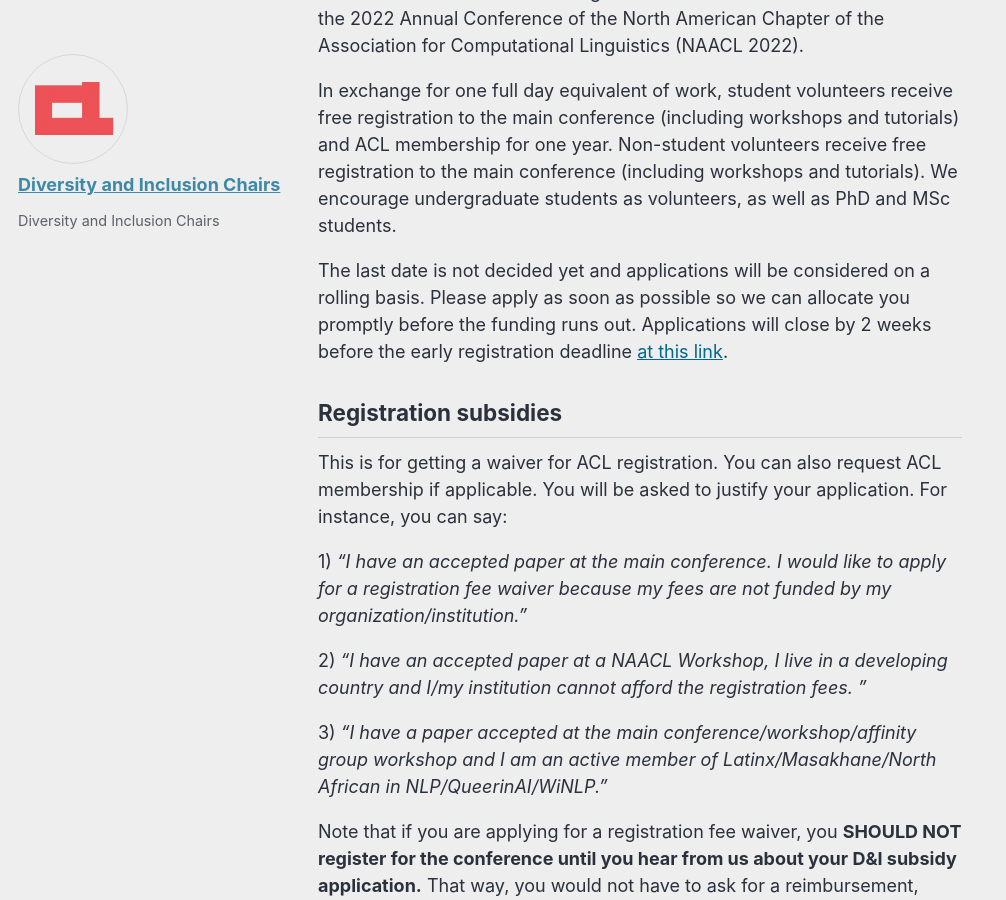
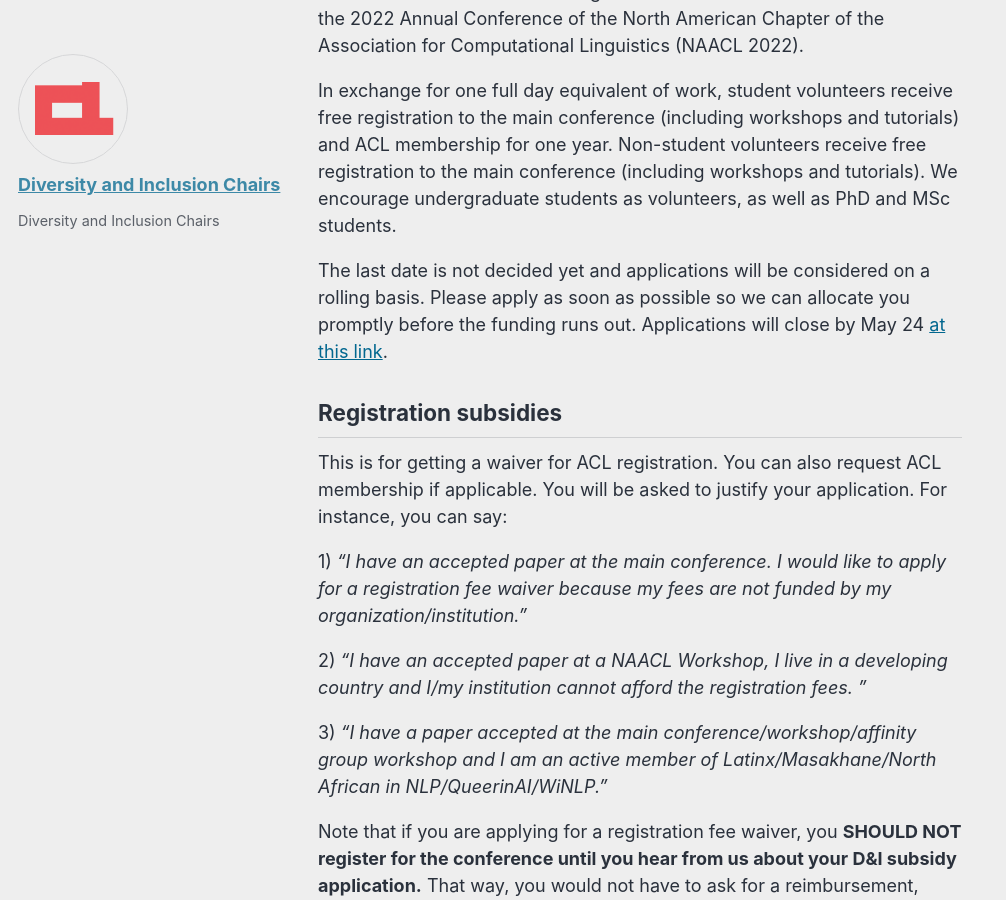
Before and after one commit to naacl-org/naacl-2022-website, a Jekyll site: the page built from _posts/2022-04-19-subsidies.md, in a window 1280 px wide and 900 px high, scrolled down 425 px. Shown: the whole window, without its empty margins (0-1006 px from the left). Built offline with Jekyll 4.4.1, drawn with Linux system fonts in a browser that asks for light colours; cached includes are drawn as plain includes; comment, search, counter and statistics services are not loaded; some of the changed text lies outside the part shown.

Commit message:
Add last date

```diff
--- a/_posts/2022-04-19-subsidies.md
+++ b/_posts/2022-04-19-subsidies.md
@@ -17,7 +17,7 @@ NAACL 2022 is providing D&I funds for registration, caregiving, bandwidth, trave
 
 In exchange for one full day equivalent of work, student volunteers receive free registration to the main conference (including workshops and tutorials) and ACL membership for one year. Non-student volunteers receive free registration to the main conference (including workshops and tutorials). We encourage undergraduate students as volunteers, as well as PhD and MSc students.
 
-The last date is not decided yet and applications will be considered on a rolling basis. Please apply as soon as possible so we can allocate you promptly before the funding runs out. Applications will close by 2 weeks before the early registration deadline [at this link](https://forms.office.com/Pages/ResponsePage.aspx?id=DQSIkWdsW0yxEjajBLZtrQAAAAAAAAAAAAO__UAd5zRUMk5UN0hGREVZS1ZBWEpNSTY0WkNORDBQRy4u).
+The last date is not decided yet and applications will be considered on a rolling basis. Please apply as soon as possible so we can allocate you promptly before the funding runs out. Applications will close by May 24 [at this link](https://forms.office.com/Pages/ResponsePage.aspx?id=DQSIkWdsW0yxEjajBLZtrQAAAAAAAAAAAAO__UAd5zRUMk5UN0hGREVZS1ZBWEpNSTY0WkNORDBQRy4u).
 
 
 ## Registration subsidies
@@ -84,9 +84,9 @@ Applicants will be evaluated based on the material they submit in their applicat
 
 ## Application deadline
 
-The last date is not decided yet and applications will be considered on a rolling basis. **Please apply as soon as possible so we can allocate you promptly before the funding runs out.**
+Applications will be considered on a rolling basis. **Please apply as soon as possible so we can allocate you promptly before the funding runs out.**
 
-Applications will close by 2 weeks before the early registration deadline.
+No applications will be considered after **May 24**.
 
 
 ## Notification of acceptance
```
